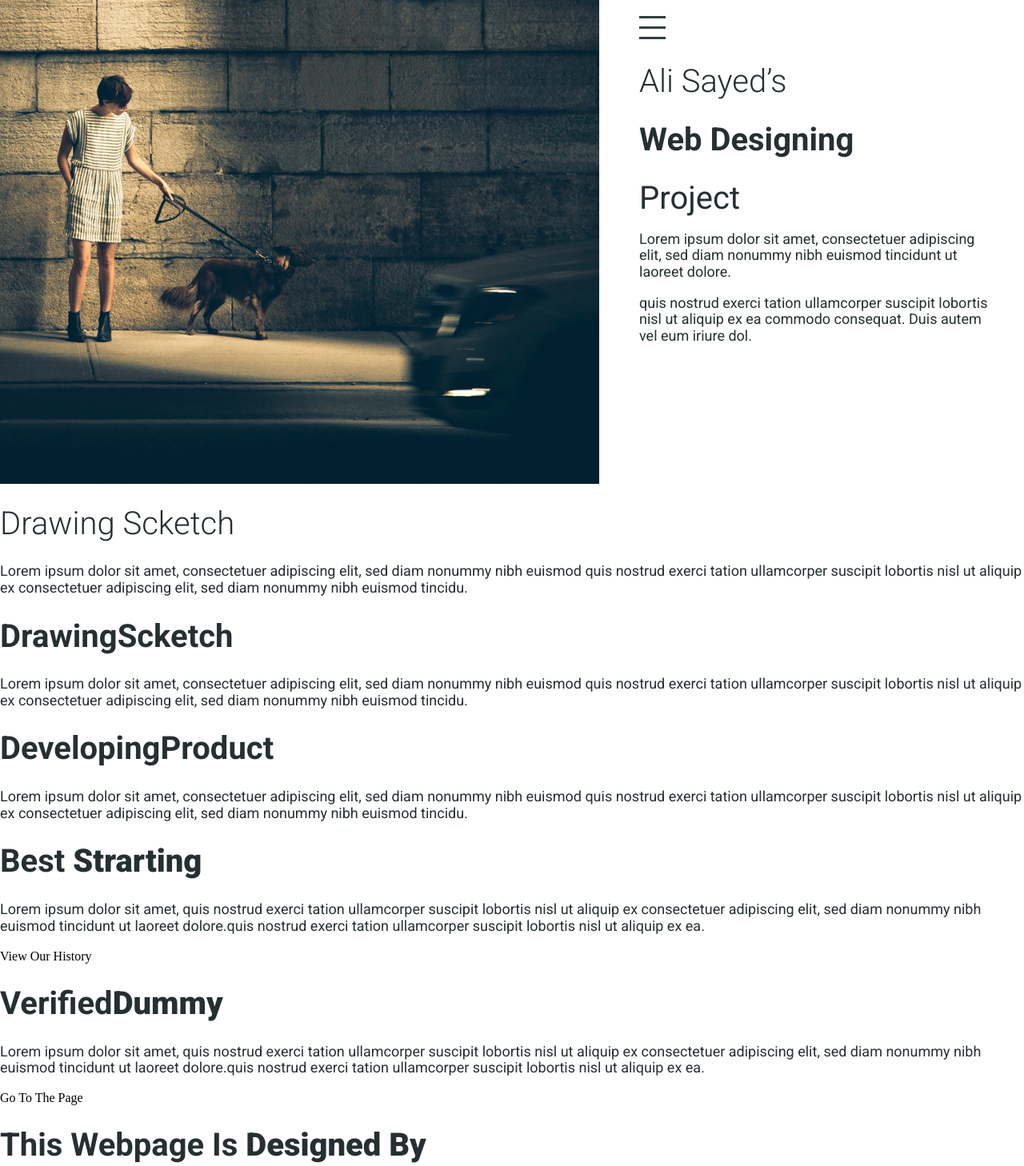
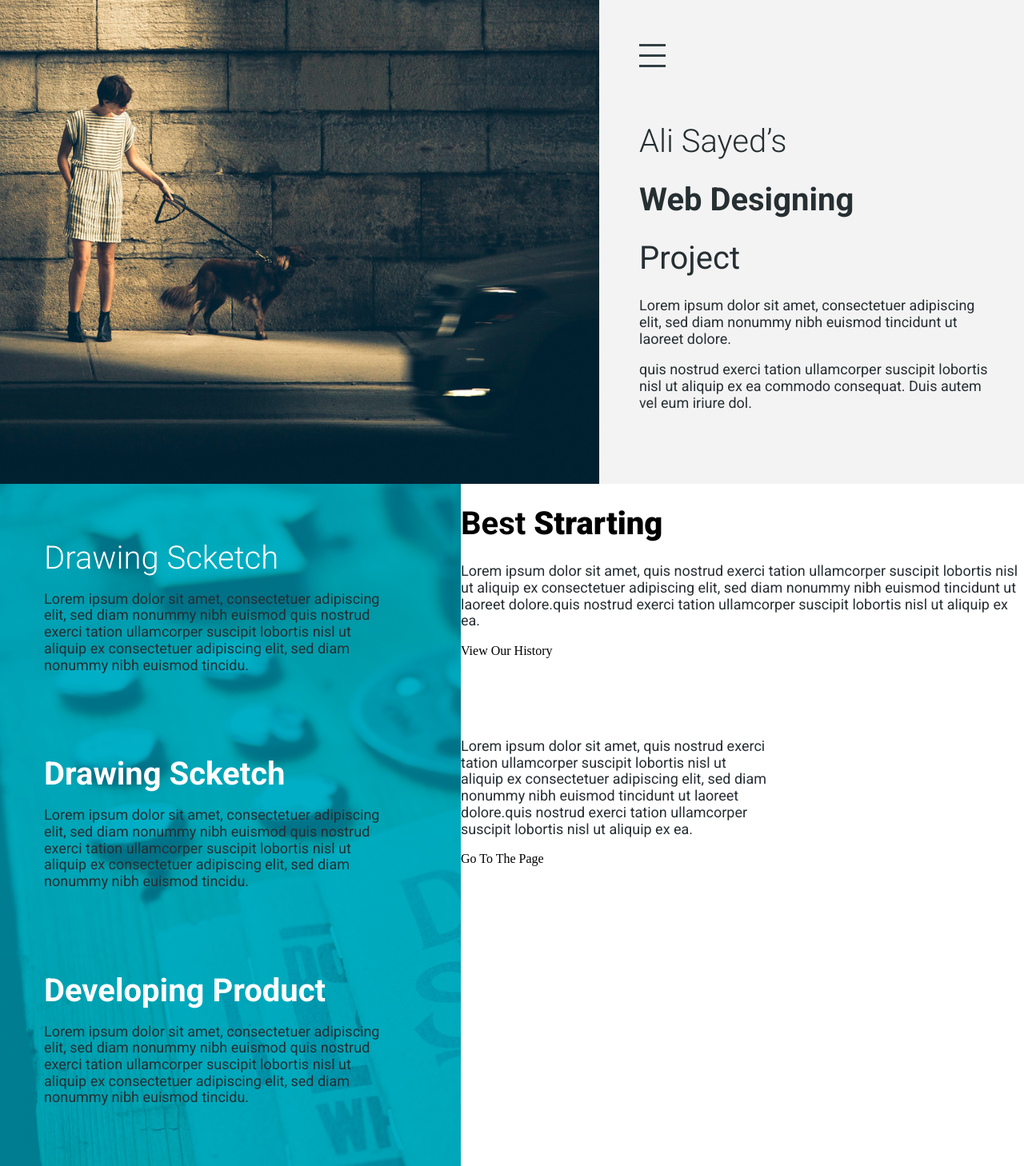
Before and after one commit to vkrysin/landing-pages-deprecated, a website built with webpack: page AliDesign/index.html in a window 1280 px wide. Shown: the top 1458 px of the page at 80% size. Built offline with nearby package versions, Linux system fonts and the light colour scheme.

Commit message:
add left-sidebar

```diff
--- a/AliDesign/index.html
+++ b/AliDesign/index.html
@@ -15,9 +15,9 @@
                 <div class="menu">
                     <img src="img/about__menu.png" alt="">
                 </div>
-                <h1 class="header header_light header_margin-bottom_1vh">Ali Sayed’s</h1>
-                <h1 class="header header_bold header_margin-bottom_1vh">Web Designing</h1>
-                <h1 class="header header_regular header_margin-bottom_2vh">Project</h1>
+                <h1 class="header header_light header_color_black">Ali Sayed’s</h1>
+                <h1 class="header header_bold header_color_black">Web Designing</h1>
+                <h1 class="header header_regular header_color_black">Project</h1>
                 <p>
                     Lorem ipsum dolor sit amet, consectetuer adipiscing elit, sed diam nonummy nibh euismod tincidunt ut
                     laoreet dolore.
@@ -29,22 +29,25 @@
             </div>
         </div>
     </header>
-    <section>
+    <section class="advantages">
         <div class="left-sidebar">
             <div class="left-sidebar__item">
-                <h1 class="header header_light">Drawing Scketch</h1>
+                <h1 class="header header_light header_color_white">Drawing Scketch</h1>
                 <p>Lorem ipsum dolor sit amet, consectetuer adipiscing elit, sed diam nonummy nibh euismod quis nostrud
                     exerci tation ullamcorper suscipit lobortis nisl ut aliquip ex consectetuer adipiscing elit, sed
                     diam nonummy nibh euismod tincidu.</p>
             </div>
             <div class="left-sidebar__item">
-                <h1 class="header">Drawing<span class="header header_bold">Scketch</span></h1>
+                <h1 class="header header_color_white">Drawing
+                    <span class="header header_bold header_color_white">Scketch</span></h1>
                 <p>Lorem ipsum dolor sit amet, consectetuer adipiscing elit, sed diam nonummy nibh euismod quis nostrud
                     exerci tation ullamcorper suscipit lobortis nisl ut aliquip ex consectetuer adipiscing elit, sed
                     diam nonummy nibh euismod tincidu.</p>
             </div>
             <div class="left-sidebar__item">
-                <h1 class="header">Developing<span class="header header_bold">Product</span></h1>
+                <h1 class="header header_color_white header_color_white">Developing
+                    <span class="header header_bold header_color_white">Product</span>
+                </h1>
                 <p>Lorem ipsum dolor sit amet, consectetuer adipiscing elit, sed diam nonummy nibh euismod quis nostrud
                     exerci tation ullamcorper suscipit lobortis nisl ut aliquip ex consectetuer adipiscing elit, sed
                     diam nonummy nibh euismod tincidu.</p>
@@ -59,7 +62,7 @@
                 <div class="right-sidebar__button">View Our History</div>
                 </div>
             <div class="right-sidebar right-sidebar_backgroundImg_dummy">
-                <h1 class="header">Verified<span class="header header_black">Dummy</span></h1>
+                <h1 class="header header_color_white">Verified<span class="header header_black header_color_white">Dummy</span></h1>
                 <p>Lorem ipsum dolor sit amet, quis nostrud exerci tation ullamcorper suscipit lobortis nisl ut aliquip
                     ex consectetuer adipiscing elit, sed diam nonummy nibh euismod tincidunt ut laoreet dolore.quis
                     nostrud exerci tation ullamcorper suscipit lobortis nisl ut aliquip ex ea.</p>
@@ -70,15 +73,18 @@
     <footer>
         <div class="container">
             <div class="author">
-                <h1 class="header">This Webpage Is <span class="header header_black">Designed By</span></h1>
+                <h1 class="header header_color_white">This Webpage Is
+                    <span class="header header_black header_color_white">DesignedBy</span>
+                </h1>
                 <div class="logo">
                     <img src="img/logo.png" alt="">
                 </div>
-                <h1 class="header header-black">Ali Sayed</h1>
+                <h1 class="header header-black header_color_white">Ali Sayed</h1>
                 <p>Graphic Designer</p>
             </div>
             <div class="contact-form">
-                <h1 class="header">Say <span class="header header-black">‘Hello’</span></h1>
+                <h1 class="header header_color_white">Say
+                    <span class="header header-black header_color_white">‘Hello’</span></h1>
                 <form>
 
                 </form>
--- a/AliDesign/package.json
+++ b/AliDesign/package.json
@@ -13,9 +13,11 @@
     "clean-webpack-plugin": "^3.0.0",
     "copy-webpack-plugin": "^7.0.0",
     "css-loader": "^5.0.1",
+    "html-loader": "^1.3.2",
     "html-webpack-plugin": "^4.5.1",
     "mini-css-extract-plugin": "^1.3.5",
     "style-loader": "^2.0.0",
+    "url-loader": "^4.1.1",
     "webpack": "^5.18.0",
     "webpack-cli": "^4.4.0",
     "webpack-dev-server": "^3.11.2"
--- /dev/null
+++ b/AliDesign/src/advantages/advantages.css
@@ -0,0 +1,6 @@
+@import '../left-sidebar/left-sidebar.css';
+@import '../right-sidebar/right-sidebar.css';
+
+.advantages {
+    display: flex;
+}
--- a/AliDesign/src/header/header.css
+++ b/AliDesign/src/header/header.css
@@ -4,9 +4,10 @@
 @import './_ligth/header_light.css';
 @import './header_margin-bottom/header_margin-bottom_1vh.css';
 @import './header_margin-bottom/header_margin-bottom_2vh.css';
+@import './header_color/header_color_white.css';
+@import './header_color/header_color_black.css';
 
 .header {
     font-family: Roboto, serif;
     font-size: 40px;
-    color: #262f32;
 }
--- /dev/null
+++ b/AliDesign/src/header/header_color/header_color_black.css
@@ -0,0 +1,3 @@
+.header_color_black {
+    color: #262f32;
+}
--- /dev/null
+++ b/AliDesign/src/header/header_color/header_color_white.css
@@ -0,0 +1,3 @@
+.header_color_white {
+    color: white;
+}
--- /dev/null
+++ b/AliDesign/src/left-sidebar/left-sidebar.css
@@ -0,0 +1,10 @@
+@import './left-sidebar__item/left-sidebar__item.css';
+
+.left-sidebar {
+    display: flex;
+    flex-direction: column;
+    background-image: url('../../img/left-sidebar.png');
+    background-repeat:no-repeat;
+    width: 45%;
+    padding:70px 0;
+}
--- /dev/null
+++ b/AliDesign/src/left-sidebar/left-sidebar__item/left-sidebar__item.css
@@ -0,0 +1,9 @@
+.left-sidebar__item {
+    width: 76%;
+    margin-bottom: 85px;
+    margin-left: 55px;
+    margin-right: 95px;
+}
+.left-sidebar__item > h1 {
+    margin: 0;
+}
--- a/AliDesign/src/menu/menu.css
+++ b/AliDesign/src/menu/menu.css
@@ -1,4 +1,4 @@
 .menu {
-    margin-top: 20px;
-    margin-bottom: 30px;
+    margin-top: 55px;
+    margin-bottom: 70px;
 }
--- /dev/null
+++ b/AliDesign/src/right-sidebar/right-sidebar.css
@@ -0,0 +1,3 @@
+.right-sidebar {
+    width: 55%;
+}
--- a/AliDesign/styles.css
+++ b/AliDesign/styles.css
@@ -2,7 +2,11 @@
 @import './src/header/header.css';
 @import './src/menu/menu.css';
 @import './node_modules/normalize.css/normalize.css';
+@import './src/advantages/advantages.css';
 
+header {
+    background-color: #f3f3f3;
+}
 p {
     font-family: Roboto, serif;
     color: #262f32;
--- a/AliDesign/webpack.config.js
+++ b/AliDesign/webpack.config.js
@@ -1,5 +1,4 @@
 const path = require('path')
-const CopyPlugin = require("copy-webpack-plugin");
 const HtmlWebpackPlugin = require('html-webpack-plugin')
 const MiniCssExtractPlugin = require('mini-css-extract-plugin')
 const { CleanWebpackPlugin } = require('clean-webpack-plugin')
@@ -9,7 +8,7 @@ module.exports = {
   mode: 'development',
   entry: {
     index: [ './index.js',
-            './styles.css'
+            './styles.css',
     ]
   },
   optimization: {
@@ -24,8 +23,16 @@ module.exports = {
                    /*process.env.NODE_ENV !== 'production' ? 'style-loader' :*/ MiniCssExtractPlugin.loader,
                    'css-loader'
                   ]
+            },
+            {
+                test: /\.png$/,
+                type: 'asset'
+            },
+            {
+                test: /\.(html)$/,
+                use: ['html-loader']
             }
-      ]
+        ]
   },
   devServer: {
         historyApiFallback: true,
@@ -37,21 +44,21 @@ module.exports = {
   },
 
   plugins: [
-    new HtmlWebpackPlugin({template: './index.html'}),
+    new HtmlWebpackPlugin(
+      {
+        template: './index.html'
+      }),
     new MiniCssExtractPlugin({
       filename: '[name].css',
-    }),
+      }),
     new CleanWebpackPlugin(),
     new webpack.HotModuleReplacementPlugin(),
-    new CopyPlugin({
-      patterns: [
-        { from: "img", to: "img" },
-      ],
-    }),
   ],
 
   output: {
     filename: '[name].js',
-    path: path.resolve(__dirname, 'dist')
+    path: path.resolve(__dirname, 'dist'),
+    assetModuleFilename: 'img/[name][ext]',
+    publicPath: '',
   }
 };
```
Also changed, not shown: 1 other file.
